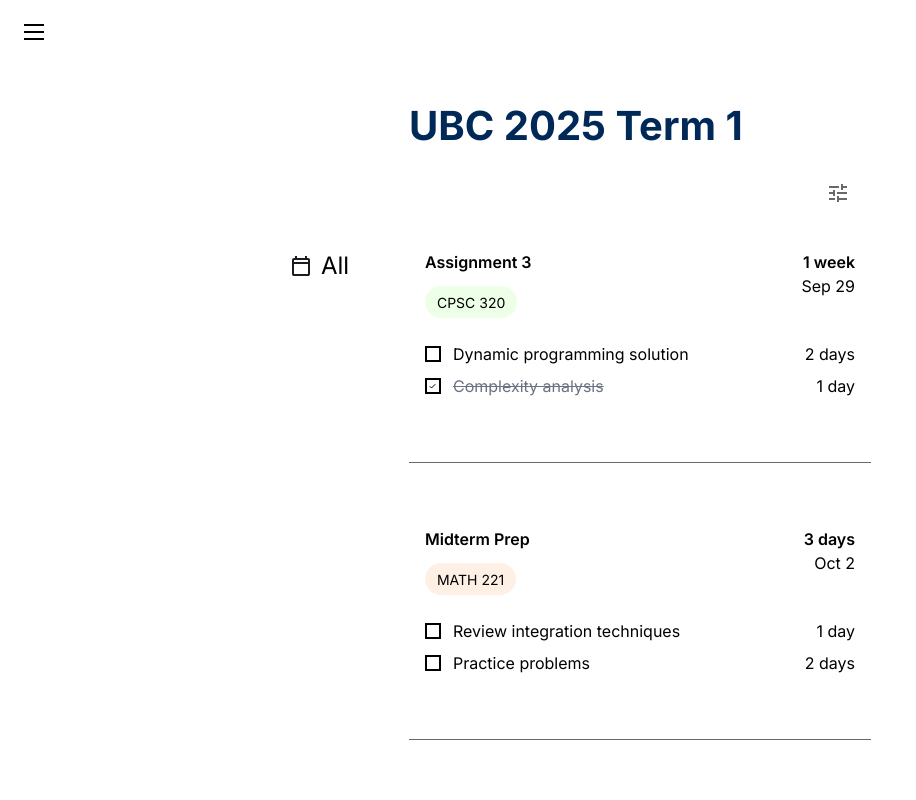
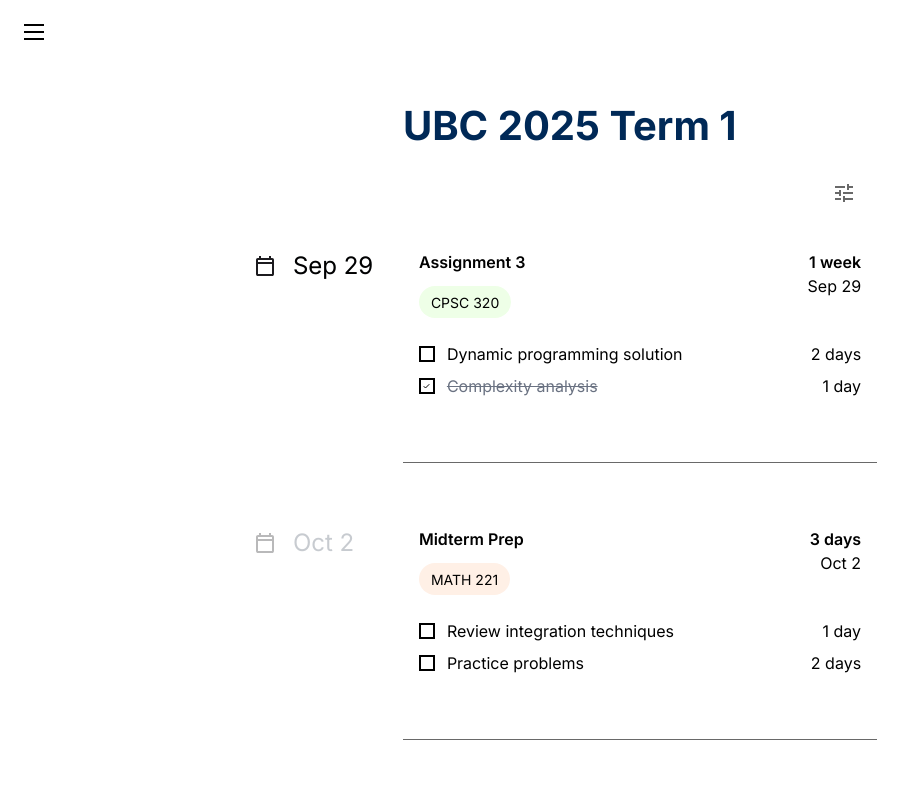
Before and after one commit to TimothyJin26/Calendar, a React (Vite) app in the folder calendar/: page / in a window 1280 px wide. Shown: the top 800 px of the page, without its empty margins (0-916 px from the left). Built offline with nearby package versions, Linux system fonts and the light colour scheme.

Commit message:
Added sticky dynamic date label

```diff
--- a/calendar/src/components/layout/MainContent.tsx
+++ b/calendar/src/components/layout/MainContent.tsx
@@ -3,9 +3,52 @@ import { Separator } from '../ui'
 import FilterSvg from '../../assets/filter.svg'
 import CalendarAllSvg from '../../assets/calendar_all.svg'
 import { useTaskBlocks } from '../../hooks/useTaskBlocks'
+import { useEffect, useState, useRef } from 'react'
 
 const MainContent = () => {
   const { taskBlocks, loading, error, handleTaskToggle } = useTaskBlocks()
+  const [stickyLabel, setStickyLabel] = useState<string>('All')
+  const taskBlockRefs = useRef<Record<string, HTMLDivElement | null>>({})
+  const labelsRef = useRef<HTMLDivElement>(null)
+
+  // Define which task blocks should have labels (all blocks for now)
+  const labeledBlocks = taskBlocks.map((taskBlock, index) => ({
+    blockIndex: index,
+    label: taskBlock.dueDate
+  }))
+
+  useEffect(() => {
+    const handleScroll = () => {
+      if (!labelsRef.current) return
+
+      const stickyPosition = 112 // top-28 = 112px
+      let activeLabel = labeledBlocks[0]?.label || 'All'
+
+      // Check each labeled block from bottom to top to find which should be active
+      // This ensures we only switch when a block reaches the sticky position
+      for (let i = labeledBlocks.length - 1; i >= 0; i--) {
+        const { blockIndex, label } = labeledBlocks[i]
+        const taskBlockElement = taskBlockRefs.current[taskBlocks[blockIndex]?.id]
+
+        if (taskBlockElement) {
+          const rect = taskBlockElement.getBoundingClientRect()
+
+          // If this block's top has reached or passed the sticky position
+          if (rect.top <= stickyPosition) {
+            activeLabel = label
+            break // Use the first (topmost) block that meets this criteria
+          }
+        }
+      }
+
+      setStickyLabel(activeLabel)
+    }
+
+    window.addEventListener('scroll', handleScroll, { passive: true })
+    handleScroll() // Initial call
+
+    return () => window.removeEventListener('scroll', handleScroll)
+  }, [taskBlocks, labeledBlocks])
 
   if (loading) {
     return (
@@ -29,7 +72,7 @@ const MainContent = () => {
 
   return (
     <div className="flex justify-center pt-16 relative">
-      <div className="w-[38%] max-w-2xl relative">
+      <div className="w-[39%] max-w-2xl relative">
         {/* Title */}
         <h1
           className="text-[40px] font-bold mb-5 text-left font-inter"
@@ -46,21 +89,38 @@ const MainContent = () => {
         </div>
 
         {/* Task Blocks Container with Sidebar */}
-        <div className="relative">
-          {/* Sticky Sidebar - positioned relative to task blocks */}
-          <div className="sticky top-16 flex items-center gap-2 float-left ml-[-120px] group cursor-pointer transition-all duration-300 ease-in-out hover:scale-105 hover:-translate-y-0.5">
+        <div className="relative" ref={labelsRef}>
+          {/* Sticky Label at Top */}
+          <div className="sticky top-28 flex items-center gap-4 float-left ml-[-150px] group cursor-pointer transition-all duration-300 ease-in-out hover:scale-105 hover:-translate-y-0.5 z-10">
             <div className="transition-transform duration-300 ease-in-out group-hover:rotate-12 group-hover:scale-110">
               <img src={CalendarAllSvg} alt="Calendar" className="w-6 h-6" />
             </div>
-            <span className="text-2xl font-normal font-inter text-black transition-colors duration-300 ease-in-out group-hover:text-blue-600 group-hover:font-medium relative">
-              All
+            <span className="text-2xl font-normal font-inter text-black transition-colors duration-300 ease-in-out group-hover:text-blue-600 group-hover:font-medium relative whitespace-nowrap">
+              {stickyLabel}
               <div className="absolute bottom-0 left-0 w-0 h-0.5 bg-blue-600 transition-all duration-300 ease-in-out group-hover:w-full"></div>
             </span>
           </div>
 
-          {/* Task Blocks */}
+          {/* Task Blocks with Positioned Labels */}
           {taskBlocks.map((taskBlock, index) => (
-            <div key={taskBlock.id}>
+            <div
+              key={taskBlock.id}
+              data-task-block-id={taskBlock.id}
+              ref={(el) => {taskBlockRefs.current[taskBlock.id] = el}}
+              className="relative"
+            >
+              {/* Individual Label for this Task Block (if specified) */}
+              {labeledBlocks.some(lb => lb.blockIndex === index) && (
+                <div className="absolute left-[-150px] top-0 flex items-center gap-4 opacity-30 transition-opacity duration-300 hover:opacity-70">
+                  <div>
+                    <img src={CalendarAllSvg} alt="Calendar" className="w-6 h-6" />
+                  </div>
+                  <span className="text-2xl font-normal font-inter text-gray-600 whitespace-nowrap">
+                    {taskBlock.dueDate}
+                  </span>
+                </div>
+              )}
+
               <TaskBlock data={taskBlock} onTaskToggle={handleTaskToggle} />
               {index < taskBlocks.length - 1 && <Separator />}
             </div>
```
